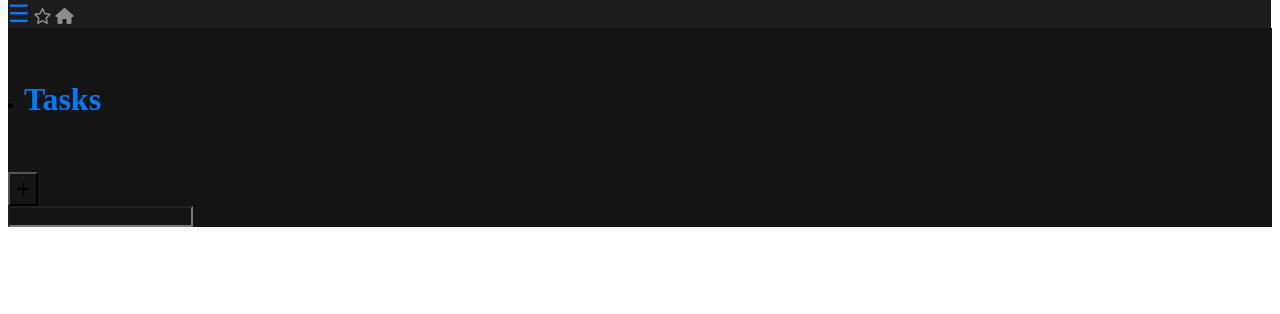
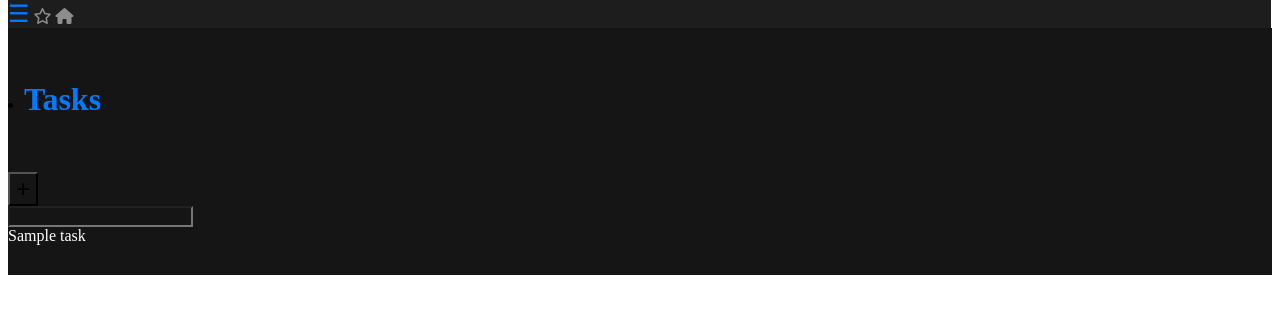
Before and after one commit to Ajsalemo/Python-Django, a Django app: template pythondjango/todo/templates/todo/todo.html in a window 1280 px wide. Shown: the part 47-361 px from the top of the page. Run offline with Django 3.2, Linux system fonts and the light colour scheme; tables that the repository leaves empty hold one stand-in row (values such as "Sample post"); the template is opened without the code that fills it: values that come from a table or form of the project are taken from there, most other values are stand-ins (such as "Sample title", 1, 10 or a date in 2020); style sheets or scripts are compiled from the project's sources; some libraries are stand-ins or nearby versions.

Commit message:
able to submit and display tasks added to the db, changed view logic

```diff
--- a/pythondjango/index/static/index/scss/style.scss
+++ b/pythondjango/index/static/index/scss/style.scss
@@ -146,6 +146,15 @@
                     font-size: 1.5rem;
                 }
             }
+
+            ////////////////////////////////////////////////////////////////////////////////////////////////////////////////////////////////////////
+            // List tasks - todo/templates/partials/list-tasks.html
+            ////////////////////////////////////////////////////////////////////////////////////////////////////////////////////////////////////////
+
+            &-display-tasks {
+                height: 3em;
+                color: #fff;
+            }
         }
 
 ////////////////////////////////////////////////////////////////////////////////////////////////////////////////////////////////////////
--- a/pythondjango/todo/forms.py
+++ b/pythondjango/todo/forms.py
@@ -1,9 +1,14 @@
+"""
+Form that creates a task
+"""
 from django import forms
 
 from .models import Task
 
 
 class CreateTask(forms.ModelForm):
+    """This form is solely for creating tasks"""
+
     class Meta:
         model = Task
         fields = ('todo',)
@@ -13,7 +18,8 @@ class CreateTask(forms.ModelForm):
         widgets = {
             'todo': forms.TextInput(
                 attrs={
-                    'class': 'form-control rounded-0 mr-sm-2 todo-page-add-task-form-input border-top-0 border-right-0 border-left-0',
+                    'class': """form-control rounded-0 mr-sm-2 todo-page-add-task-form-input
+                                border-top-0 border-right-0 border-left-0""",
                     'type': 'search',
                 }
             )
--- a/pythondjango/todo/models.py
+++ b/pythondjango/todo/models.py
@@ -1,7 +1,10 @@
+"""Database models"""
+
 from django.db import models
 
 
 class User(models.Model):
+    """User model"""
     name = models.CharField(max_length=50)
 
     def __str__(self):
@@ -9,6 +12,7 @@ class User(models.Model):
 
 
 class Task(models.Model):
+    """Task model"""
     todo = models.CharField(max_length=300)
     date = models.DateField(null=True, blank=True)
     due_date = models.DateField(null=True, blank=True)
--- /dev/null
+++ b/pythondjango/todo/templates/partials/list-tasks.html
@@ -0,0 +1,5 @@
+{% for task in display_task %}
+<div class="col todo-page-display-tasks pl-4">
+    {{ task }}
+</div>
+{% endfor %}
--- a/pythondjango/todo/templates/todo/todo.html
+++ b/pythondjango/todo/templates/todo/todo.html
@@ -13,6 +13,7 @@
     <div class="col">
       {% include "../partials/sub-appbar.html" %}
       {% include "../partials/add-task-form.html" %}
+      {% include "../partials/list-tasks.html" %}
     </div>
   </div>
 </div>
```
Also changed, not shown: pythondjango/todo/views.py (+13 -4 lines).
